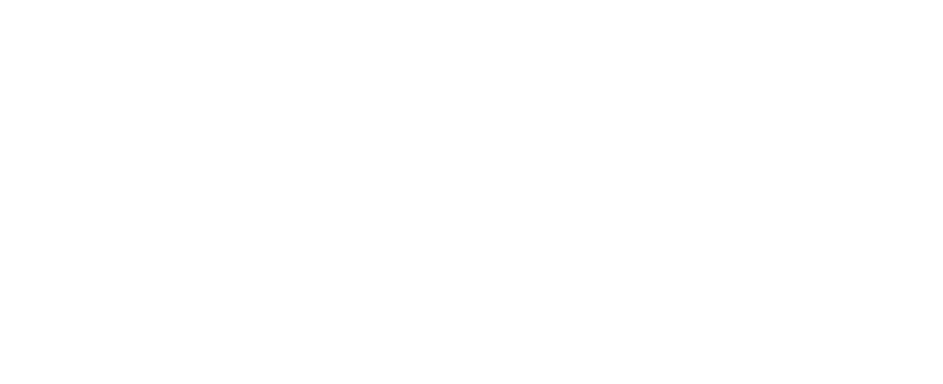
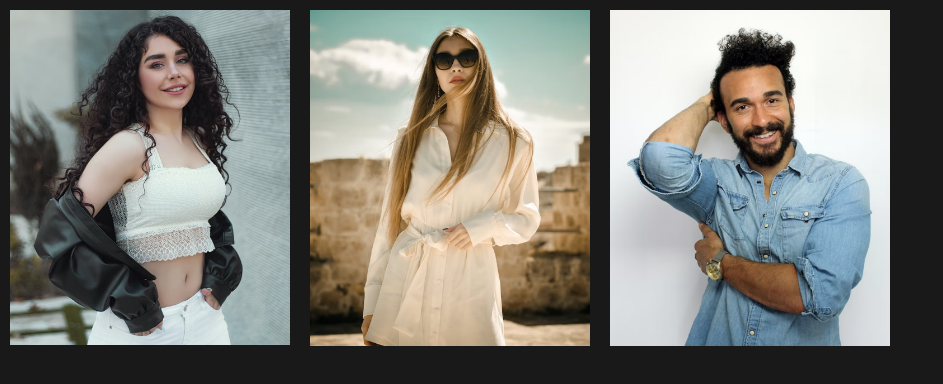
Before and after one commit to Sandunjayasekar/Image-gallery, a plain HTML site: page index.html in a window 1280 px wide. Shown: the whole page, without its empty margins (0-943 px from the left). Drawn offline with Linux system fonts and the light colour scheme.

Commit message:
images added

```diff
--- a/index.html
+++ b/index.html
@@ -7,6 +7,12 @@
     <link rel="stylesheet" href="stytle.css">
 </head>
 <body>
-
+    <div class="gallery">
+        <div>
+            <span><img src="images/image-1.png" alt=""></span>
+            <span><img src="images/image-2.png" alt=""></span>
+            <span><img src="images/image-3.png" alt=""></span>
+        </div>
+    </div>
 </body>
 </html>
--- a/stytle.css
+++ b/stytle.css
@@ -0,0 +1,28 @@
+* {
+    margin: 0;
+    padding: 0;
+    box-sizing: border-box;
+    font-family: poppins, sans-serif;
+}
+
+body {
+    background: #191919;
+
+}
+
+.gallery {
+    width: 900px;
+    display: flex;
+}
+
+.gallery div {
+    width: 100%;
+    display: grid;
+    grid-template-columns: auto auto auto;
+    grid-gap: 20px;
+    padding: 10px;
+}
+
+.gallery div img {
+    width: 100%;
+}
```
